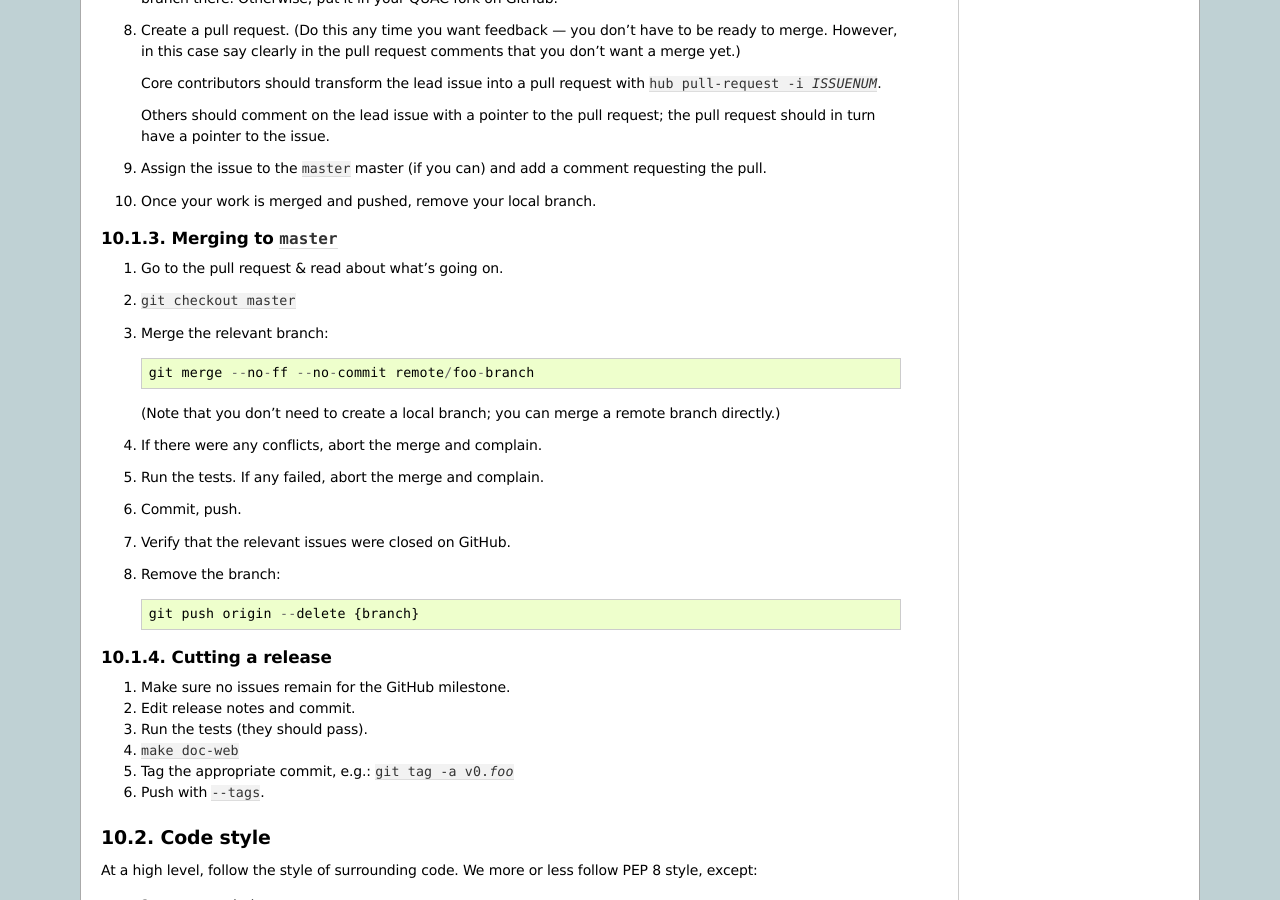
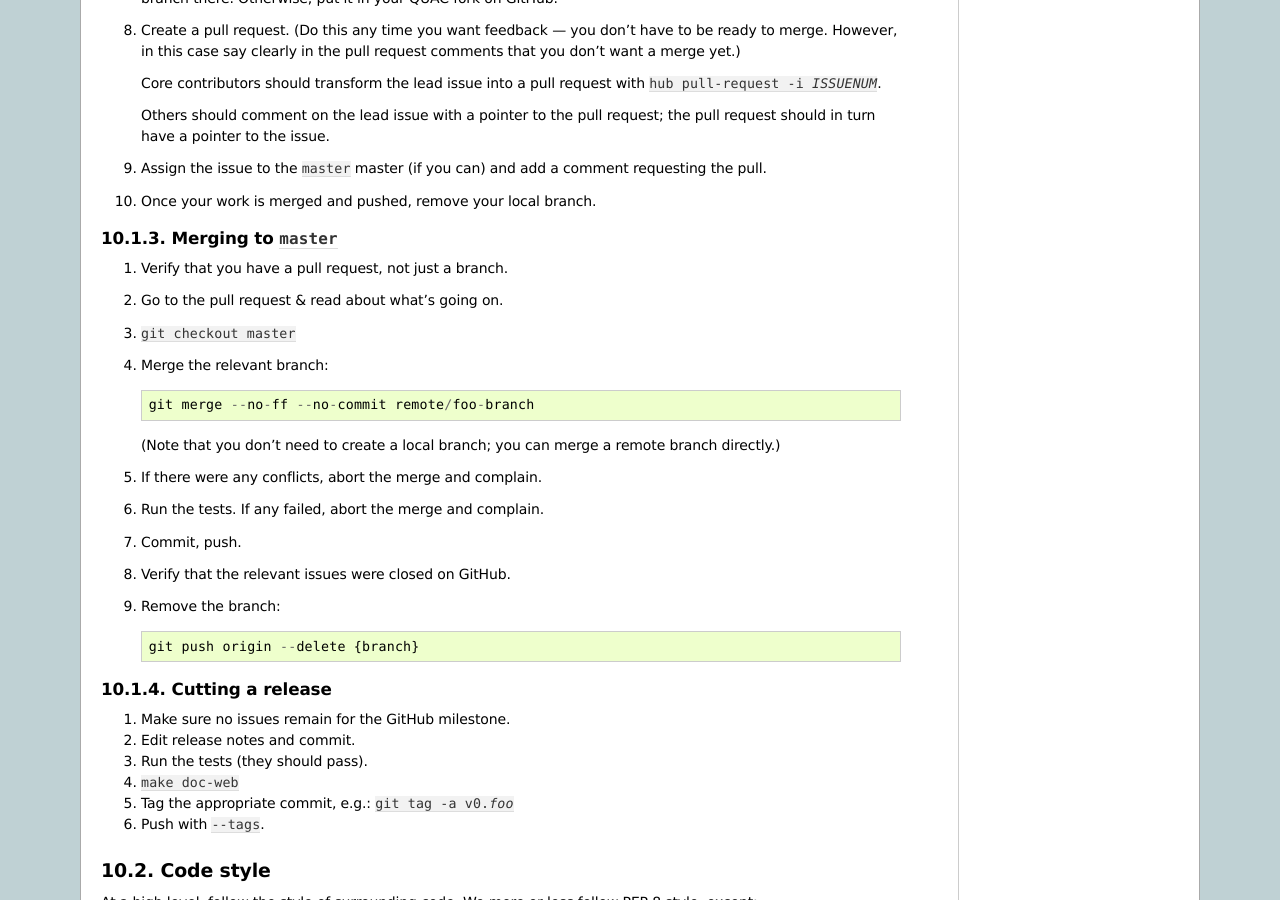
Before and after one commit to reidpr/quac, a Sphinx documentation site: the page built from sphinx/contributing.rst, in a window 1280 px wide and 900 px high, scrolled down 812 px. Built offline with Sphinx 7.4.7, drawn with Linux system fonts in a browser that asks for light colours; formulas are drawn with MathJax 3.

Commit message:
clarify that merges to master should have a pull request

```diff
--- a/sphinx/contributing.rst
+++ b/sphinx/contributing.rst
@@ -75,6 +75,8 @@ Doing actual work
 
 Merging to ``master``
 ---------------------
+
+#. Verify that you have a pull request, not just a branch.
 
 #. Go to the pull request & read about what's going on.
 
```
